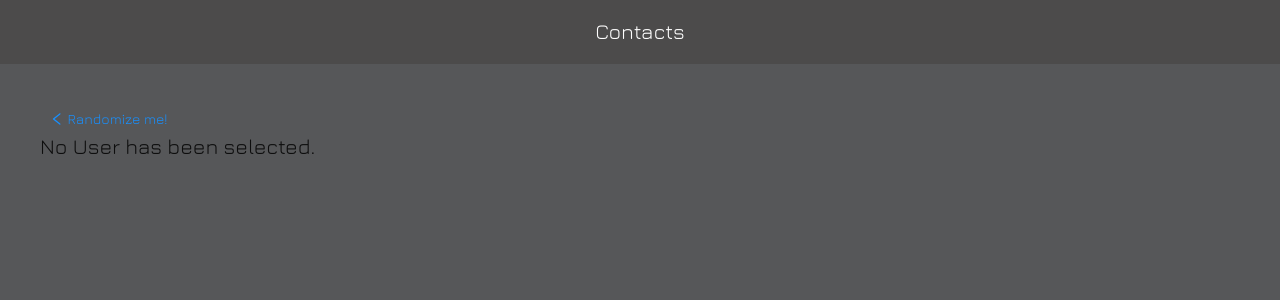
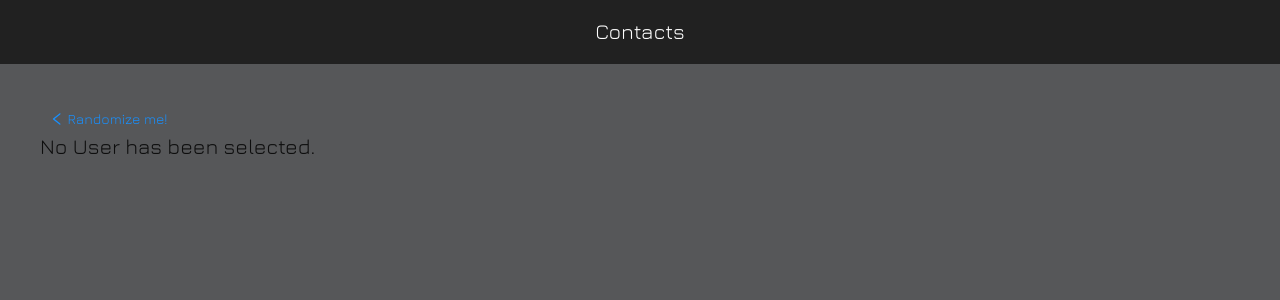
Before and after one commit to RomanDrevo/random-contacts, a React (Create React App) app: page /users/1 in a window 1280 px wide. Shown: the top 300 px of the page. Built offline with nearby package versions, Linux system fonts and the light colour scheme; no server answers.

Commit message:
minor UI fixes

```diff
--- a/src/components/page-layout/PageLayout.module.scss
+++ b/src/components/page-layout/PageLayout.module.scss
@@ -6,6 +6,7 @@
   .ant-layout-header{
     display: flex;
     justify-content: center;
+    background: #212121!important;
     h1{
       color: $white!important;
     }
```
